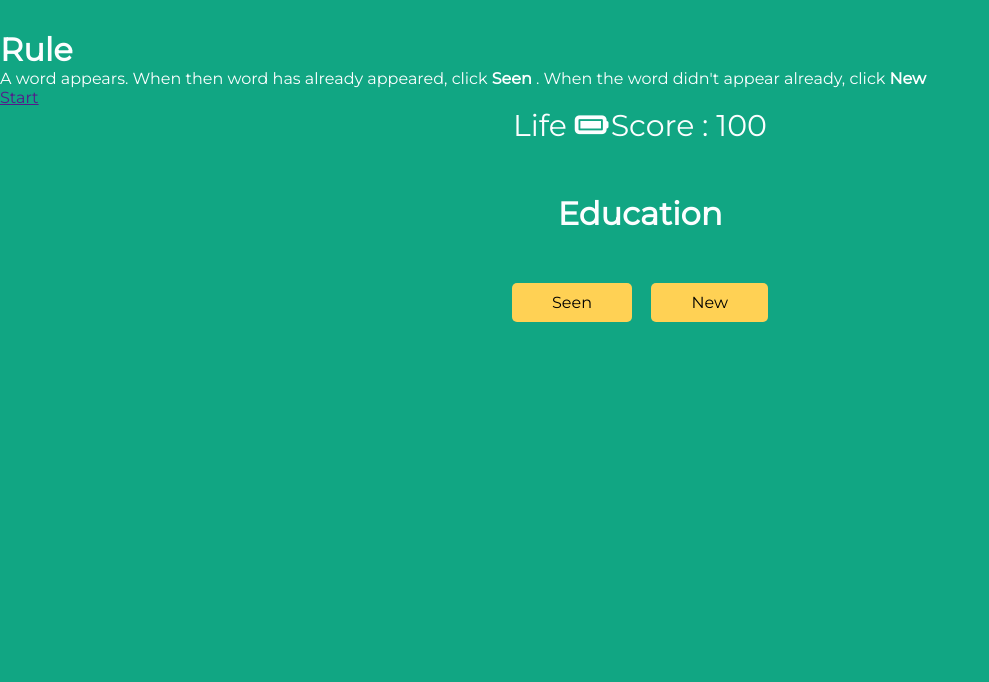
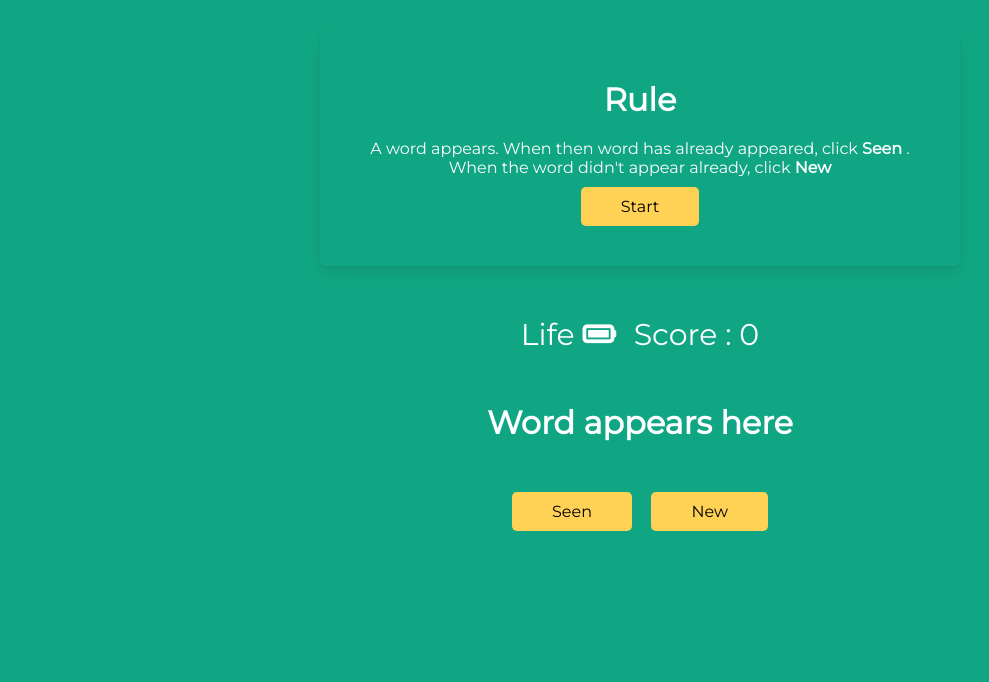
Before and after one commit to abrusu-collins/Game-Island, a PHP site: the page made by verbal memory/verbalmemory.html in a window 1280 px wide. Shown: the part 91-773 px from the top of the page, without its empty margins (0-989 px from the left). Run offline with PHP 8.4, Linux system fonts and the light colour scheme.

Commit message:
rule works going smoothly

```diff
--- a/styles/verbalmemory.css
+++ b/styles/verbalmemory.css
@@ -45,3 +45,23 @@
   color: black;
   border-radius: 5px;
 }
+
+.rules {
+  width: 50%;
+  margin: auto;
+  text-align: center;
+  padding: 50px;
+  box-shadow: 0 0.5em 1em -0.125em rgba(10, 10, 10, 0.1), 0 0 0 1px rgba(10, 10, 10, 0.02);
+  margin-bottom: 50px;
+  border-radius: 5px;
+}
+.rules p {
+  margin: 20px auto;
+}
+.rules a {
+  text-decoration: none;
+  background-color: #ffd154;
+  padding: 10px 40px;
+  color: black;
+  border-radius: 5px;
+}
--- a/verbal memory/sass/_config.scss
+++ b/verbal memory/sass/_config.scss
@@ -3,6 +3,7 @@
 $green:#11A683;
 $white:#fcfeff;
 $yellow:#ffd154;
+
 *{
  padding: 0;
  margin: 0;
--- a/verbal memory/sass/_rules.scss
+++ b/verbal memory/sass/_rules.scss
@@ -0,0 +1,20 @@
+.rules{
+    width:50%;
+    margin:auto;
+    text-align: center;
+    padding:50px;
+    box-shadow: 0 0.5em 1em -0.125em rgb(10 10 10 / 10%), 0 0 0 1px rgb(10 10 10 / 2%);
+margin-bottom: 50px;
+    border-radius: 5px;
+    & p{
+        margin: 20px auto;
+    }
+    & a{
+
+        text-decoration: none;
+        background-color: $yellow;
+        padding:10px 40px;
+        color:black;
+        border-radius: 5px;
+    }
+}
--- a/verbal memory/sass/verbalmemory.scss
+++ b/verbal memory/sass/verbalmemory.scss
@@ -3,3 +3,4 @@
 @import "scoreandlives";
 @import "word";
 @import "controls";
+@import "rules";
--- a/verbal memory/verbalmemory.html
+++ b/verbal memory/verbalmemory.html
@@ -31,12 +31,12 @@
 
         </div>
         <div class="score">
-          <p>  Score : 100</p>
+          <p>  Score : 0</p>
         </div>
     </div>
 
     <div class="word">
-        <h1>Education</h1>
+        <h1>Word appears here</h1>
     </div>
 
     <div class="controls">
```
